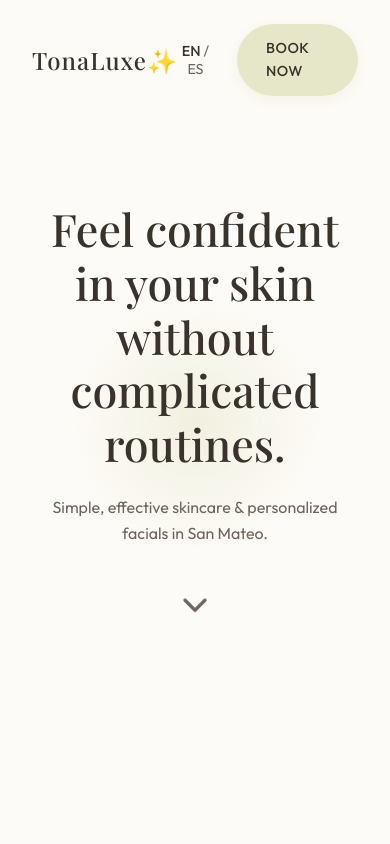
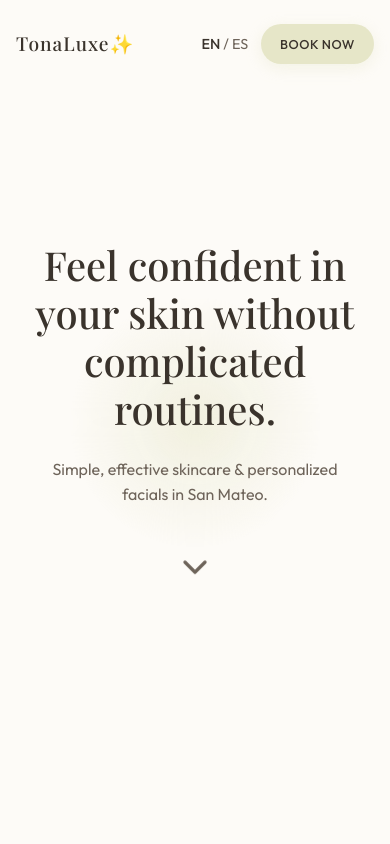
Before and after one commit to Ehsan104/tonaluxe, a plain HTML site: page index.html in a window 390 px wide. Shown: the top 844 px of the page. Drawn offline with nearby package versions, Linux system fonts and the light colour scheme; a web font is replaced by a local one.

Commit message:
changing layout for mobile

```diff
--- a/style.css
+++ b/style.css
@@ -420,6 +420,23 @@ a {
 
 /* --- Responsive --- */
 @media (max-width: 768px) {
+  .nav-container {
+    padding: 0 1rem;
+  }
+
+  .logo {
+    font-size: 1.2rem;
+  }
+
+  .nav-controls {
+    gap: 0.8rem;
+  }
+
+  .btn-primary {
+    padding: 0.6rem 1.2rem;
+    font-size: 0.8rem;
+  }
+
   .about-container {
     grid-template-columns: 1fr;
   }
@@ -431,6 +448,10 @@ a {
   }
 
   .hero-title {
-    font-size: 2.8rem;
+    font-size: 2.5rem;
+  }
+
+  .footer h2 {
+    font-size: 2.2rem;
   }
 }
```
